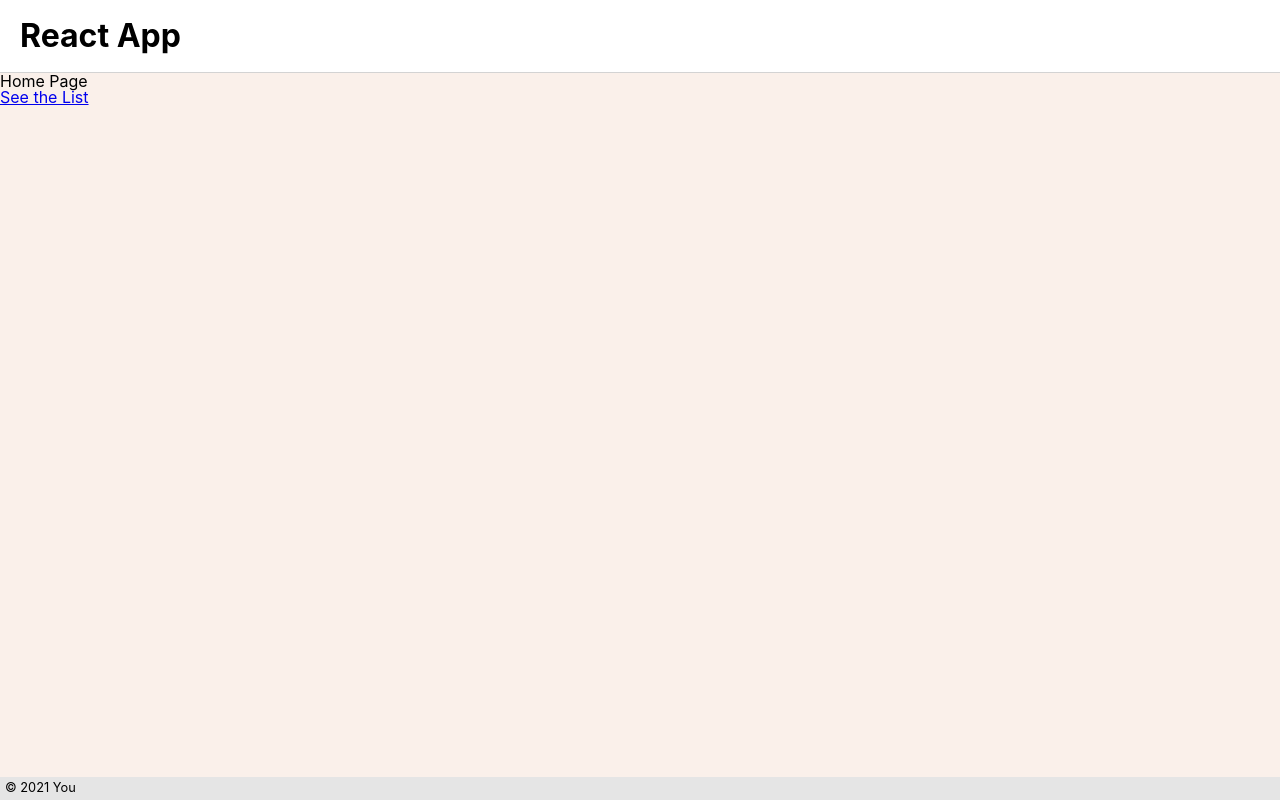
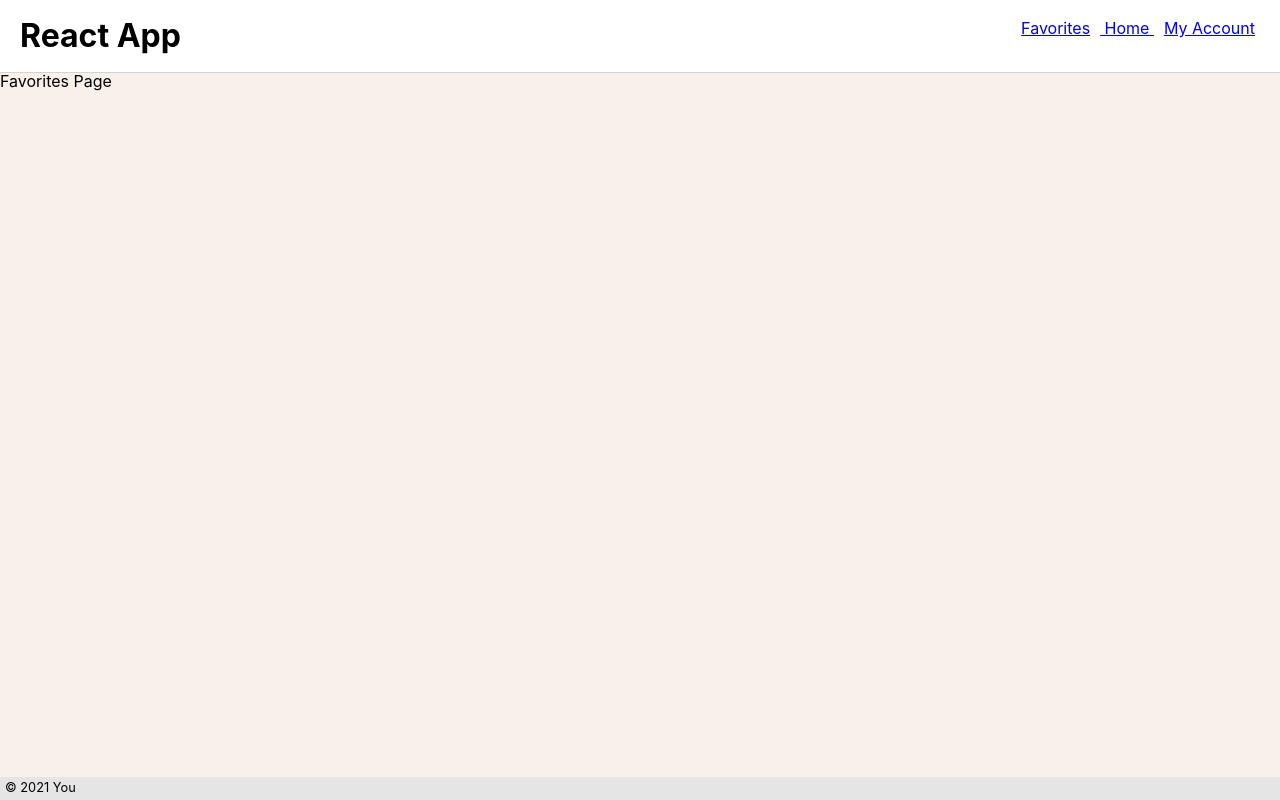
Before and after one commit to chase-abbott/lab-18-favorites-front-end, a React app: page /favorites in a window 1280 px wide. Before the commit this address led to /. Built offline with nearby package versions, Linux system fonts and the light colour scheme; sample sign-in values are in the browser's storage.

Commit message:
Links and stuff

```diff
--- a/src/app/App.js
+++ b/src/app/App.js
@@ -10,6 +10,7 @@ import {
 } from 'react-router-dom';
 import './App.css';
 import AuthPage from '../auth/AuthPage';
+import FavoritesPage from '../favorites/FavoritesPage';
 
 class App extends Component {
 
@@ -27,13 +28,16 @@ class App extends Component {
     return (
       <div className="App">
         <Router>
-          <Header />
+          <Header user={this.state.user} />
           <main>
 
             <Switch>
               <Route path="/" exact={true}
                 render={routerProps => (
-                  <Home {...routerProps} />
+                  this.state.token
+                    ? <Home {...routerProps}/>
+                    : <Redirect to="/auth"/>
+
                 )}
               />
 
@@ -44,9 +48,11 @@ class App extends Component {
                 )}
               />
 
-              <Route path="/resources/:id"
+              <Route path="/favorites"
                 render={routerProps => (
-                  <div>Implement a page for id {routerProps.match.params.id}</div>
+                  this.state.token
+                    ? <FavoritesPage {...routerProps}/>
+                    : <Redirect to="/auth"/>
                 )}
               />
 
--- a/src/app/Header.css
+++ b/src/app/Header.css
@@ -1,9 +1,15 @@
 .Header {
   padding: 20px;
   border-bottom: 1px solid lightgray;
+  display: grid;
+  grid-template-columns: 1fr auto;
 }
 
 h1 {
   font-size: 2rem;
   font-weight: bold;
 }
+
+.nav a {
+  margin: 5px;
+}
--- a/src/app/Header.js
+++ b/src/app/Header.js
@@ -1,13 +1,23 @@
 import { Component } from 'react';
+import { NavLink } from 'react-router-dom';
 import './Header.css';
 
 class Header extends Component {
 
   render() {
+    const { user } = this.props;
     return (
       <header className="Header">
 
         <h1>React App</h1>
+        <div className="nav">
+          <NavLink to="/favorites">Favorites</NavLink>
+          <NavLink to="/"> Home </NavLink>
+          {user
+            ? <span> Hi {user.name}! </span>
+            : <NavLink to="/auth"> My Account </NavLink>
+          }
+        </div>
 
       </header>
     );
--- /dev/null
+++ b/src/favorites/FavoritesPage.css
@@ -0,0 +1,3 @@
+.FavoritesPage {
+
+}
--- /dev/null
+++ b/src/favorites/FavoritesPage.js
@@ -0,0 +1,14 @@
+import { Component } from 'react';
+import './FavoritesPage.css';
+
+export default class FavoritesPage extends Component {
+
+  render() {
+    return (
+      <div className="FavoritesPage">
+        <h2> Favorites Page </h2>
+      </div>
+    );
+  }
+
+}
```
